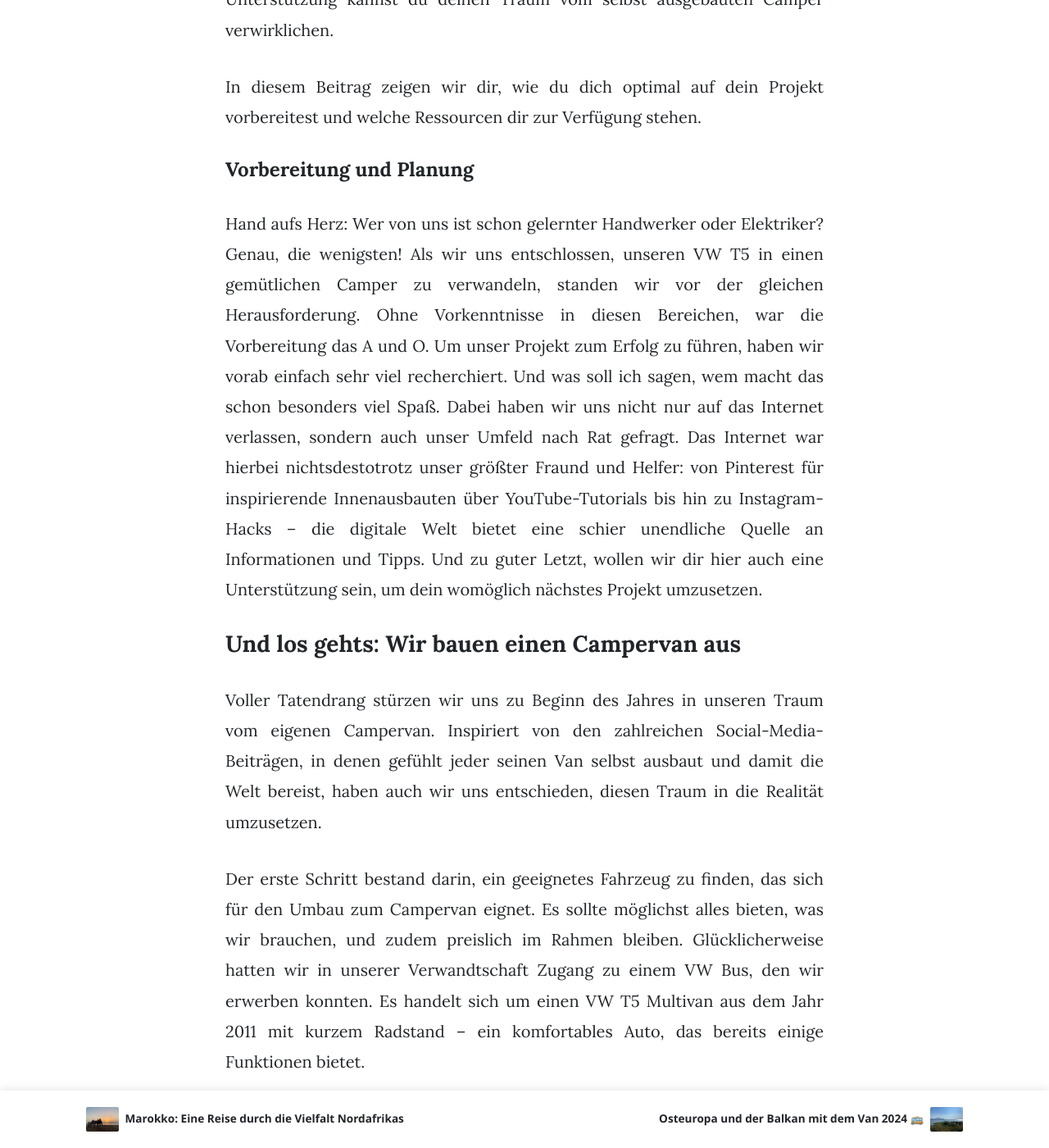
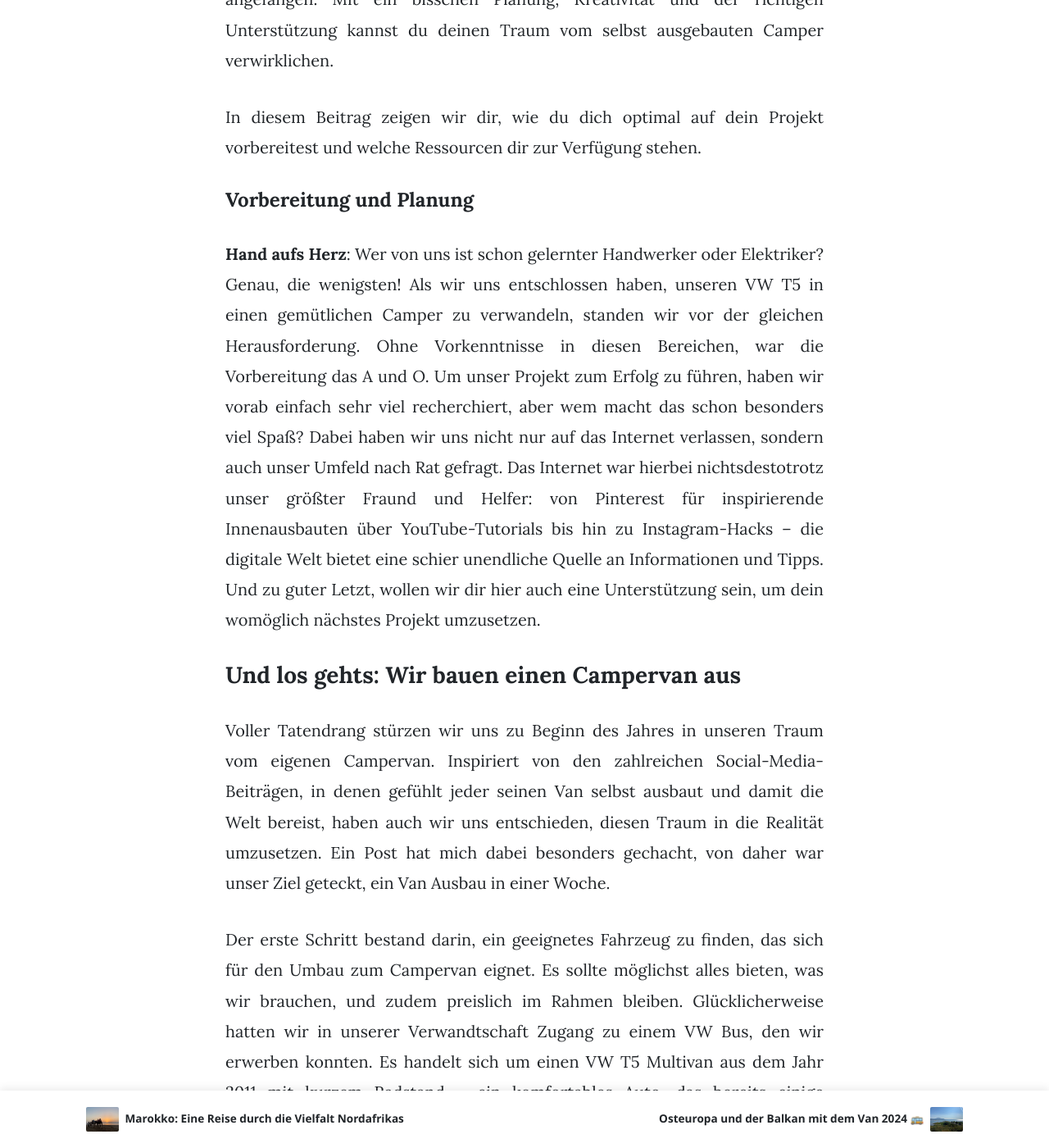
Before and after one commit to travelbuddi/travelbuddi.github.io, a Jekyll site: the page built from _posts/2024-05-01-campervan.md, in a window 1280 px wide and 1400 px high, scrolled down 930 px. Shown: the whole window at 82% size. Built offline with Jekyll 4.4.1, drawn with Linux system fonts in a browser that asks for light colours; nearby versions of some CDN libraries; some of the changed text lies outside the part shown.

Commit message:
Update Van Blog

```diff
--- a/_posts/2024-05-01-campervan.md
+++ b/_posts/2024-05-01-campervan.md
@@ -18,11 +18,11 @@ In diesem Beitrag zeigen wir dir, wie du dich optimal auf dein Projekt vorbereit
 
 #### Vorbereitung und Planung
 
-Hand aufs Herz: Wer von uns ist schon gelernter Handwerker oder Elektriker? Genau, die wenigsten! Als wir uns entschlossen, unseren VW T5 in einen gemütlichen Camper zu verwandeln, standen wir vor der gleichen Herausforderung. Ohne Vorkenntnisse in diesen Bereichen, war die Vorbereitung das A und O. Um unser Projekt zum Erfolg zu führen, haben wir vorab einfach sehr viel recherchiert. Und was soll ich sagen, wem macht das schon besonders viel Spaß. Dabei haben wir uns nicht nur auf das Internet verlassen, sondern auch unser Umfeld nach Rat gefragt. Das Internet war hierbei nichtsdestotrotz unser größter Fraund und Helfer: von Pinterest für inspirierende Innenausbauten über YouTube-Tutorials bis hin zu Instagram-Hacks – die digitale Welt bietet eine schier unendliche Quelle an Informationen und Tipps. Und zu guter Letzt, wollen wir dir hier auch eine Unterstützung sein, um dein womöglich nächstes Projekt umzusetzen.
+**Hand aufs Herz**: Wer von uns ist schon gelernter Handwerker oder Elektriker? Genau, die wenigsten! Als wir uns entschlossen haben, unseren VW T5 in einen gemütlichen Camper zu verwandeln, standen wir vor der gleichen Herausforderung. Ohne Vorkenntnisse in diesen Bereichen, war die Vorbereitung das A und O. Um unser Projekt zum Erfolg zu führen, haben wir vorab einfach sehr viel recherchiert, aber wem macht das schon besonders viel Spaß? Dabei haben wir uns nicht nur auf das Internet verlassen, sondern auch unser Umfeld nach Rat gefragt. Das Internet war hierbei nichtsdestotrotz unser größter Fraund und Helfer: von Pinterest für inspirierende Innenausbauten über YouTube-Tutorials bis hin zu Instagram-Hacks – die digitale Welt bietet eine schier unendliche Quelle an Informationen und Tipps. Und zu guter Letzt, wollen wir dir hier auch eine Unterstützung sein, um dein womöglich nächstes Projekt umzusetzen.
 
 
 ### Und los gehts: Wir bauen einen Campervan aus
-Voller Tatendrang stürzen wir uns zu Beginn des Jahres in unseren Traum vom eigenen Campervan. Inspiriert von den zahlreichen Social-Media-Beiträgen, in denen gefühlt jeder seinen Van selbst ausbaut und damit die Welt bereist, haben auch wir uns entschieden, diesen Traum in die Realität umzusetzen.
+Voller Tatendrang stürzen wir uns zu Beginn des Jahres in unseren Traum vom eigenen Campervan. Inspiriert von den zahlreichen Social-Media-Beiträgen, in denen gefühlt jeder seinen Van selbst ausbaut und damit die Welt bereist, haben auch wir uns entschieden, diesen Traum in die Realität umzusetzen. Ein Post hat mich dabei besonders gechacht, von daher war unser Ziel geteckt, ein Van Ausbau in einer Woche.
 
 Der erste Schritt bestand darin, ein geeignetes Fahrzeug zu finden, das sich für den Umbau zum Campervan eignet. Es sollte möglichst alles bieten, was wir brauchen, und zudem preislich im Rahmen bleiben. Glücklicherweise hatten wir in unserer Verwandtschaft Zugang zu einem VW Bus, den wir erwerben konnten. Es handelt sich um einen VW T5 Multivan aus dem Jahr 2011 mit kurzem Radstand – ein komfortables Auto, das bereits einige Funktionen bietet.
 
```
Also changed, not shown: other parts of _posts/2024-05-01-campervan.md (+1 -1 lines), _posts/2024-09-24-Osteuropa-Balkan.md (+1 -1 lines).
